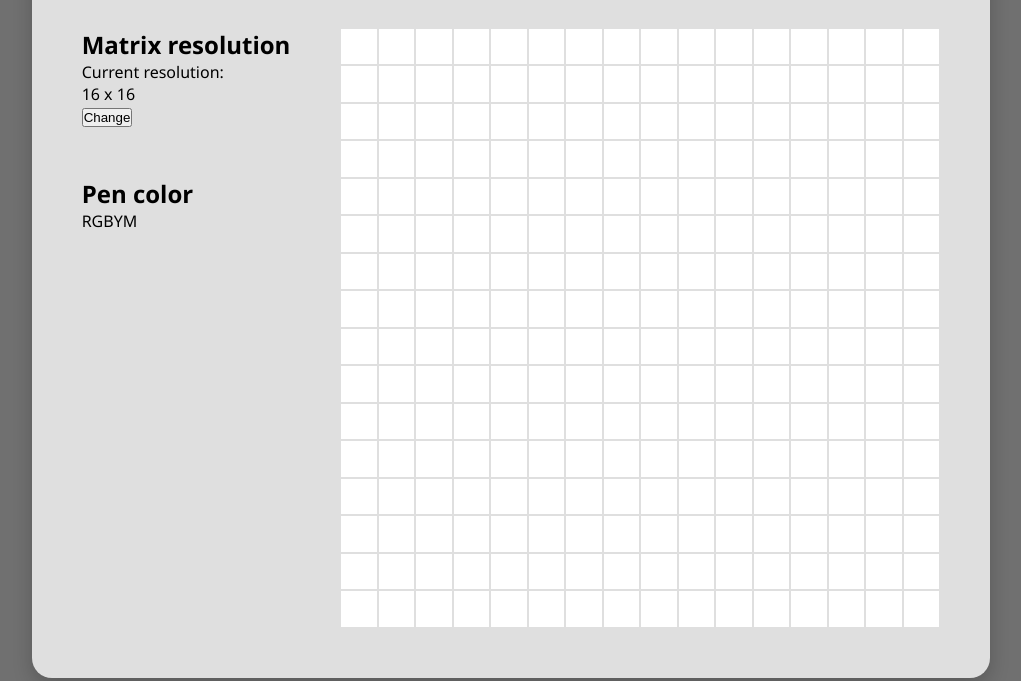
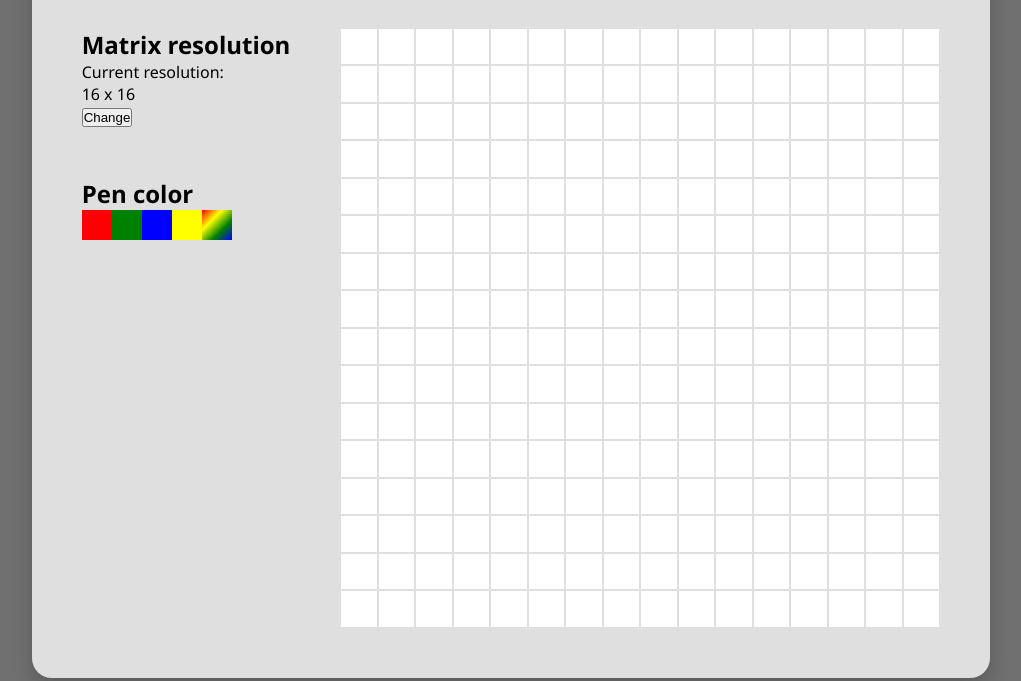
Before and after one commit to ksolarek/etch-a-sketch, a plain HTML site: page index.html in a window 1280 px wide. Shown: the part 119-800 px from the top of the page, without its empty margins (129-1150 px from the left). Drawn offline with Linux system fonts and the light colour scheme.

Commit message:
Add color palette UI with red, green, blue, yellow and magic options
Style palette squares for better visual feedback and future pen selection

```diff
--- a/index.html
+++ b/index.html
@@ -69,6 +69,36 @@
             box-sizing: border-box;
         }
 
+        #red {
+            width: 30px;
+            height: 30px;
+            background: red;
+        }
+
+        #green {
+            width: 30px;
+            height: 30px;
+            background: green;
+        }
+
+        #blue {
+            width: 30px;
+            height: 30px;
+            background: blue;
+        }
+
+        #yellow {
+            width: 30px;
+            height: 30px;
+            background: yellow;
+        }
+
+        #magic {
+            width: 30px;
+            height: 30px;
+            background: linear-gradient(135deg, red, yellow, green, blue);
+        }
+
     </style>
 
 
@@ -90,11 +120,11 @@
                 <div class="settings">
                     <h2>Pen color</h2>
                     <div id="colors">
-                        <div id="red">R</div>
-                        <div id="green">G</div>
-                        <div id="blue">B</div>
-                        <div id="yellow">Y</div>
-                        <div id="magic">M</div>
+                        <div id="red"></div>
+                        <div id="green"></div>
+                        <div id="blue"></div>
+                        <div id="yellow"></div>
+                        <div id="magic"></div>
                     </div>
                 </div>
             </div>
```
